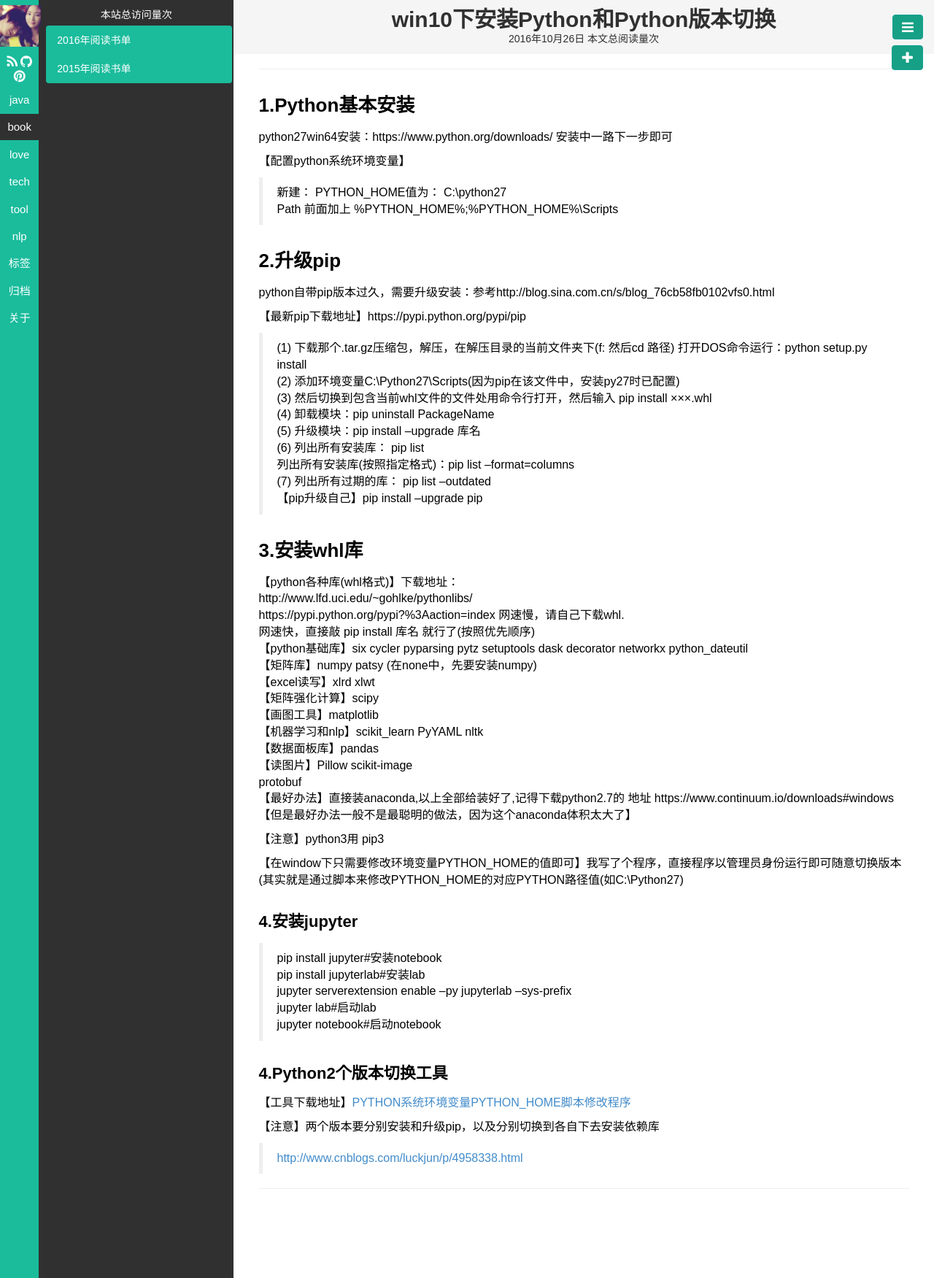
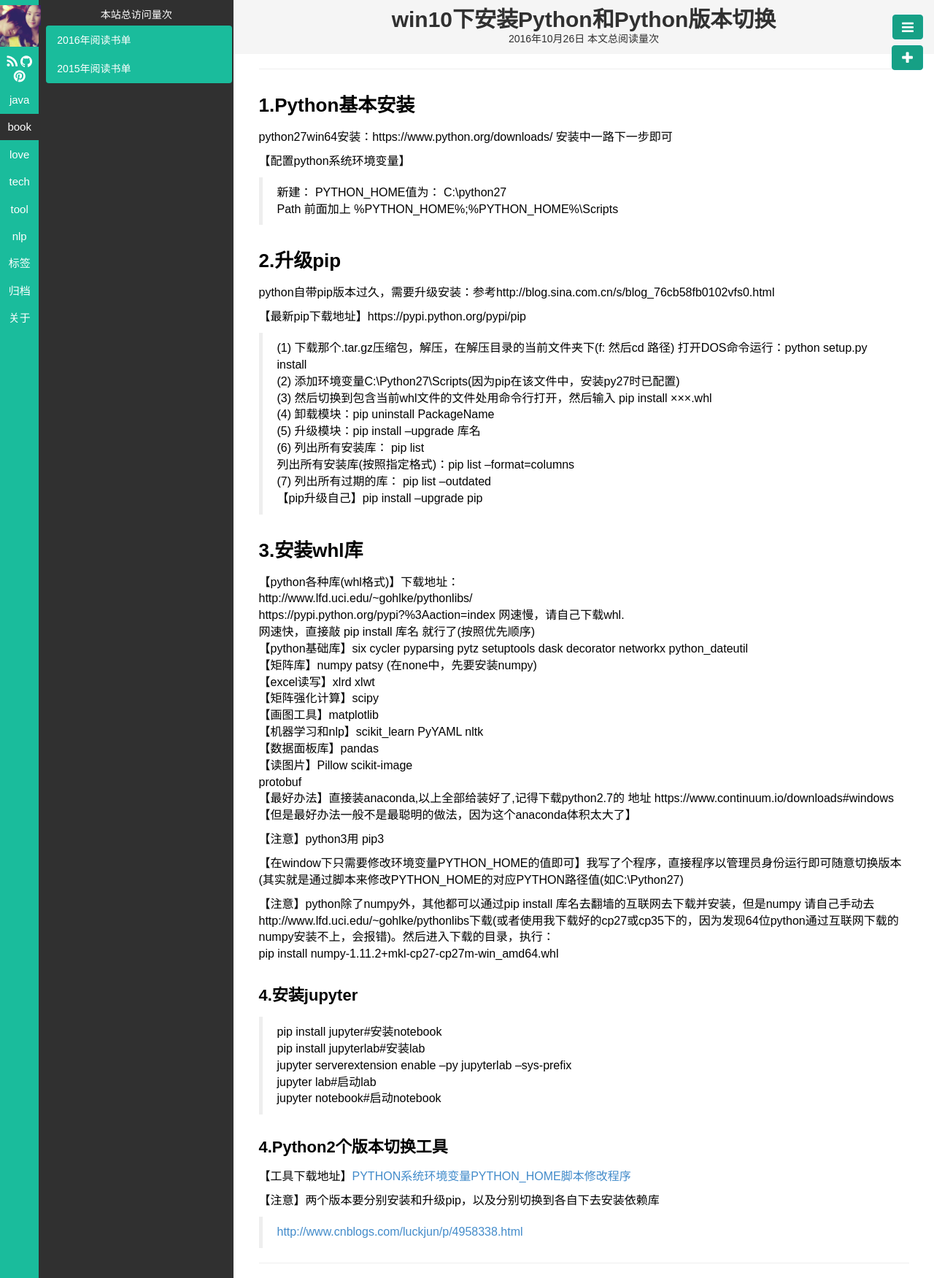
Before and after one commit to whaozl/whaozl.github.io, a Jekyll site: the page built from _posts/tool/2016-12-05-tool-python-install.md, in a window 1280 px wide. Shown: the whole page at 73% size. Built offline with Jekyll 4.4.1, drawn with Linux system fonts in a browser that asks for light colours; comment, search, counter and statistics services are not loaded.

Commit message:
补充Python库安装说明

```diff
--- a/_posts/tool/2016-12-05-tool-python-install.md
+++ b/_posts/tool/2016-12-05-tool-python-install.md
@@ -58,6 +58,9 @@ protobuf
 
 【在window下只需要修改环境变量PYTHON_HOME的值即可】我写了个程序，直接程序以管理员身份运行即可随意切换版本(其实就是通过脚本来修改PYTHON_HOME的对应PYTHON路径值(如C:\Python27)
 
+【注意】python除了numpy外，其他都可以通过pip install 库名去翻墙的互联网去下载并安装，但是numpy 请自己手动去http://www.lfd.uci.edu/~gohlke/pythonlibs下载(或者使用我下载好的cp27或cp35下的，因为发现64位python通过互联网下载的numpy安装不上，会报错)。然后进入下载的目录，执行：
+pip install numpy-1.11.2+mkl-cp27-cp27m-win_amd64.whl
+
 ### 4.安装jupyter
 
 > pip install jupyter#安装notebook
```
